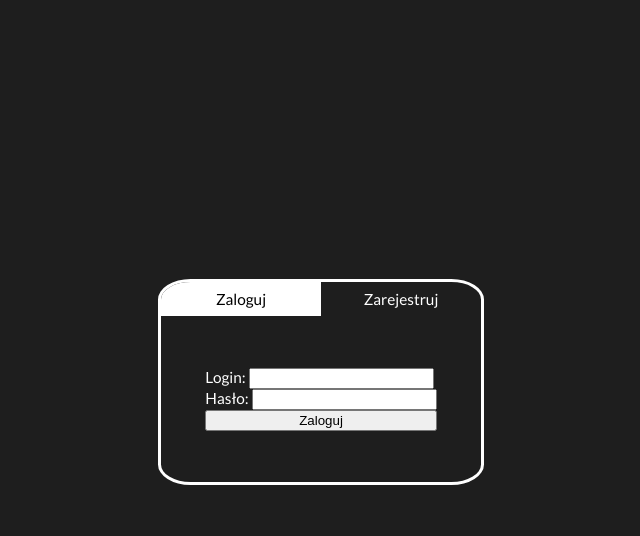
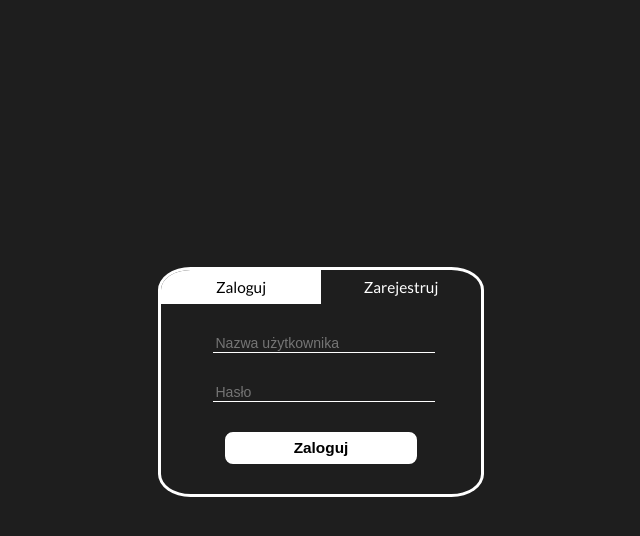
Before and after one commit to Fl0rk3/MSOS, a PHP site: page /sites/home.php in a window 1280 px wide. Shown: the part 18-554 px from the top of the page, without its empty margins (319-959 px from the left). Run offline with PHP 8.4, Linux system fonts and the light colour scheme; style sheets or scripts are compiled from the project's sources.

Commit message:
MSOS 0.22 Login page full css remake

```diff
--- a/javascript/loginRegisterChanger.js
+++ b/javascript/loginRegisterChanger.js
@@ -1,5 +1,23 @@
 function loginRegisterChanger() {
-    document.getElementsByClassName('loginBox_selector_field').onclick = function () {
-        console.log($this);
+    document.getElementById('login_button').onclick = function () {
+        const selected = this.className.includes('selected');
+
+        if(!selected){
+            this.classList.add('selected')
+            document.getElementById('register_button').classList.remove('selected')
+            document.getElementById('loginBox_register').classList.remove('loginBox_selected')
+            document.getElementById('loginBox_login').classList.add('loginBox_selected')
+        }
+    }
+
+    document.getElementById('register_button').onclick = function () {
+        const selected = this.className.includes('selected');
+
+        if(!selected){
+            this.classList.add('selected')
+            document.getElementById('login_button').classList.remove('selected')
+            document.getElementById('loginBox_login').classList.remove('loginBox_selected')
+            document.getElementById('loginBox_register').classList.add('loginBox_selected')
+        }
     }
 }
--- a/sass/home.css
+++ b/sass/home.css
@@ -7,10 +7,10 @@
   display: flex;
   flex-direction: column;
   align-items: center;
-  border: 3px solid white;
+  border: 0.4vh solid white;
   border-radius: 10%;
   width: 25vw;
-  height: 25vh;
+  height: 28vh;
   overflow: hidden;
 }
 .loginBox_selector {
@@ -18,24 +18,72 @@
   width: 100%;
   cursor: pointer;
 }
-.loginBox_selector #selected {
-  background: white;
-  color: black;
-}
 .loginBox_selector_field {
   width: 50%;
   text-align: center;
   padding: 1vh 0;
 }
+.loginBox .selected {
+  background: white;
+  color: black;
+}
 .loginBox_form {
   height: 100%;
+  display: none;
 }
 .loginBox_form form {
   display: flex;
   flex-direction: column;
   height: 100%;
-  justify-content: center;
+  justify-content: space-evenly;
+  align-items: center;
 }
-.loginBox #loginBox_register {
-  display: none;
+.loginBox #loginBox_login #login, .loginBox #loginBox_login #password {
+  border: 0;
+  border-bottom: 0.2vh solid white;
+  margin-left: 0.5vw;
+  color: white;
+  background: #1e1e1e;
+  height: 2vh;
+  font-size: 1.1vw;
+  width: 17vw;
+}
+.loginBox #loginBox_login #login:focus, .loginBox #loginBox_login #password:focus {
+  outline: none;
+}
+.loginBox #loginBox_login input[type=submit] {
+  height: 4vh;
+  width: 15vw;
+  font-size: 1.2vw;
+  font-weight: 900;
+  background: white;
+  border: 0.3vh white solid;
+  color: black;
+  border-radius: 1vh;
+}
+.loginBox #loginBox_register #login_reg, .loginBox #loginBox_register #password_reg, .loginBox #loginBox_register #password_repeat {
+  border: 0;
+  border-bottom: 0.2vh solid white;
+  margin-left: 0.5vw;
+  color: white;
+  background: #1e1e1e;
+  height: 2vh;
+  font-size: 1.1vw;
+  width: 17vw;
+}
+.loginBox #loginBox_register #login:focus, .loginBox #loginBox_register #password:focus {
+  outline: none;
+}
+.loginBox #loginBox_register input[type=submit] {
+  height: 4vh;
+  width: 15vw;
+  font-size: 1.2vw;
+  font-weight: 900;
+  background: white;
+  border: 0.3vh white solid;
+  color: black;
+  border-radius: 1vh;
+}
+.loginBox .loginBox_selected {
+  display: block;
 }/*# sourceMappingURL=home.css.map */
--- a/sass/home.sass
+++ b/sass/home.sass
@@ -7,10 +7,10 @@
     display: flex
     flex-direction: column
     align-items: center
-    border: 3px solid white
+    border: 0.4vh solid white
     border-radius: 10%
     width: 25vw
-    height: 25vh
+    height: 28vh
     overflow: hidden
 
     &_selector
@@ -18,23 +18,75 @@
         width: 100%
         cursor: pointer
 
-        #selected
-            background: white
-            color: black
-
         &_field
             width: 50%
             text-align: center
             padding: 1vh 0
 
+    .selected
+        background: white
+        color: black
+
     &_form
         height: 100%
+        display: none
 
     &_form form
         display: flex
         flex-direction: column
         height: 100%
-        justify-content: center
+        justify-content: space-evenly
+        align-items: center
+
+    #loginBox_login
+
+        #login, #password
+            border: 0
+            border-bottom: 0.2vh solid white
+            margin-left: 0.5vw
+            color: white
+            background: #1e1e1e
+            height: 2vh
+            font-size: 1.1vw
+            width: 17vw
+
+        #login:focus, #password:focus
+            outline: none
+
+        input[type=submit]
+            height: 4vh
+            width: 15vw
+            font-size: 1.2vw
+            font-weight: 900
+            background: white
+            border: 0.3vh white solid
+            color: black
+            border-radius: 1vh
 
     #loginBox_register
-        display: none
+
+        #login_reg, #password_reg, #password_repeat
+            border: 0
+            border-bottom: 0.2vh solid white
+            margin-left: 0.5vw
+            color: white
+            background: #1e1e1e
+            height: 2vh
+            font-size: 1.1vw
+            width: 17vw
+
+        #login:focus, #password:focus
+            outline: none
+
+        input[type=submit]
+            height: 4vh
+            width: 15vw
+            font-size: 1.2vw
+            font-weight: 900
+            background: white
+            border: 0.3vh white solid
+            color: black
+            border-radius: 1vh
+
+    .loginBox_selected
+        display: block
--- a/sites/home.php
+++ b/sites/home.php
@@ -20,13 +20,13 @@ session_start();
     <div class="header">MSOS</div>
     <div class="loginBox">
         <div class="loginBox_selector">
-            <div class="loginBox_selector_field loginBox_selector_field_login" id="selected">Zaloguj</div>
-            <div class="loginBox_selector_field loginBox_selector_field_register">Zarejestruj</div>
+            <div class="loginBox_selector_field loginBox_selector_field_login selected" id="login_button">Zaloguj</div>
+            <div class="loginBox_selector_field loginBox_selector_field_register" id="register_button">Zarejestruj</div>
         </div>
-        <div class="loginBox_form" id="loginBox_login">
+        <div class="loginBox_form loginBox_selected" id="loginBox_login">
             <form action="../php/scrapers/loginScraper.php" method="post">
-                <label>Login: <input type="text" name="login" id="login"></label>
-                <label>Hasło: <input type="password" name="password" id="password"></label>
+                <input type="text" name="login" id="login" placeholder="Nazwa użytkownika">
+                <input type="password" name="password" id="password" placeholder="Hasło">
                 <input type="submit" value="Zaloguj">
                 <?php
                 if (isset($_SESSION['errorLogin'])) {
@@ -37,9 +37,9 @@ session_start();
         </div>
         <div class="loginBox_form" id="loginBox_register">
             <form action="../php/scrapers/registerScraper.php" method="post">
-                <label>Login: <input type="text" name="login" id="login_reg"></label>
-                <label>Hasło: <input type="password" name="password" id="password_reg"></label>
-                <label>Powtórz hasło: <input type="password" name="password_repeat" id="password_repeat"></label>
+                <input type="text" name="login" id="login_reg" placeholder="Nazwa Użytkownika">
+                <input type="password" name="password" id="password_reg" placeholder="Hasło">
+                <input type="password" name="password_repeat" id="password_repeat" placeholder="Powtórz hasło">
                 <input type="submit" value="Zarejestruj">
             </form>
         </div>
@@ -47,3 +47,6 @@ session_start();
 </body>
 
 </html>
+<?php
+unset($_SESSION['errorLogin']);
+?>
```
Also changed, not shown: 1 other file.
